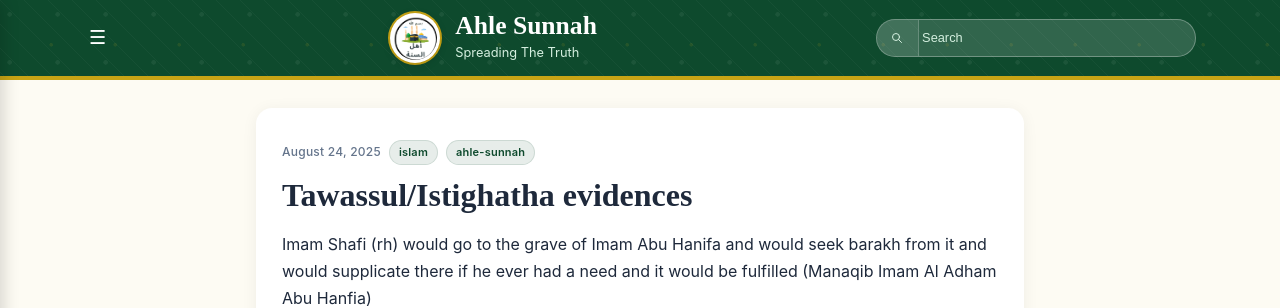
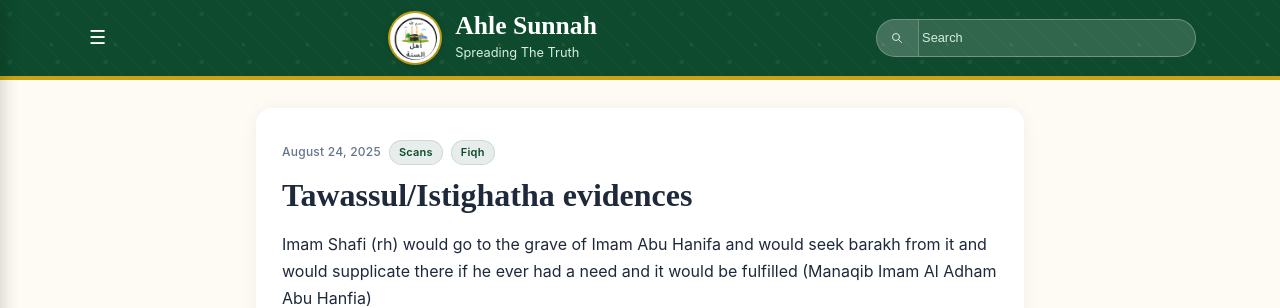
Before and after one commit to Fali17/ahlesunnah, a Jekyll site: the page built from _posts/2025-08-24-tawassulistighatha-evidences.md, in a window 1280 px wide and 900 px high, cut to the strip 0-308 px from the top of the window. Built offline with Jekyll 4.4.1, drawn with Linux system fonts in a browser that asks for light colours.

Commit message:
Update 2025-08-24-tawassulistighatha-evidences.md

```diff
--- a/_posts/2025-08-24-tawassulistighatha-evidences.md
+++ b/_posts/2025-08-24-tawassulistighatha-evidences.md
@@ -2,7 +2,7 @@
 layout: post
 title: "Tawassul/Istighatha evidences"
 date: 2025-08-24 21:51:00 +0000
-tags: [islam, ahle-sunnah]
+tags: [Scans,Fiqh]
 ---
 
 Imam Shafi (rh) would go to the grave of Imam Abu Hanifa and would seek barakh from it and would supplicate there if he ever had a need and it would be fulfilled (Manaqib Imam Al Adham Abu Hanfia)
```
